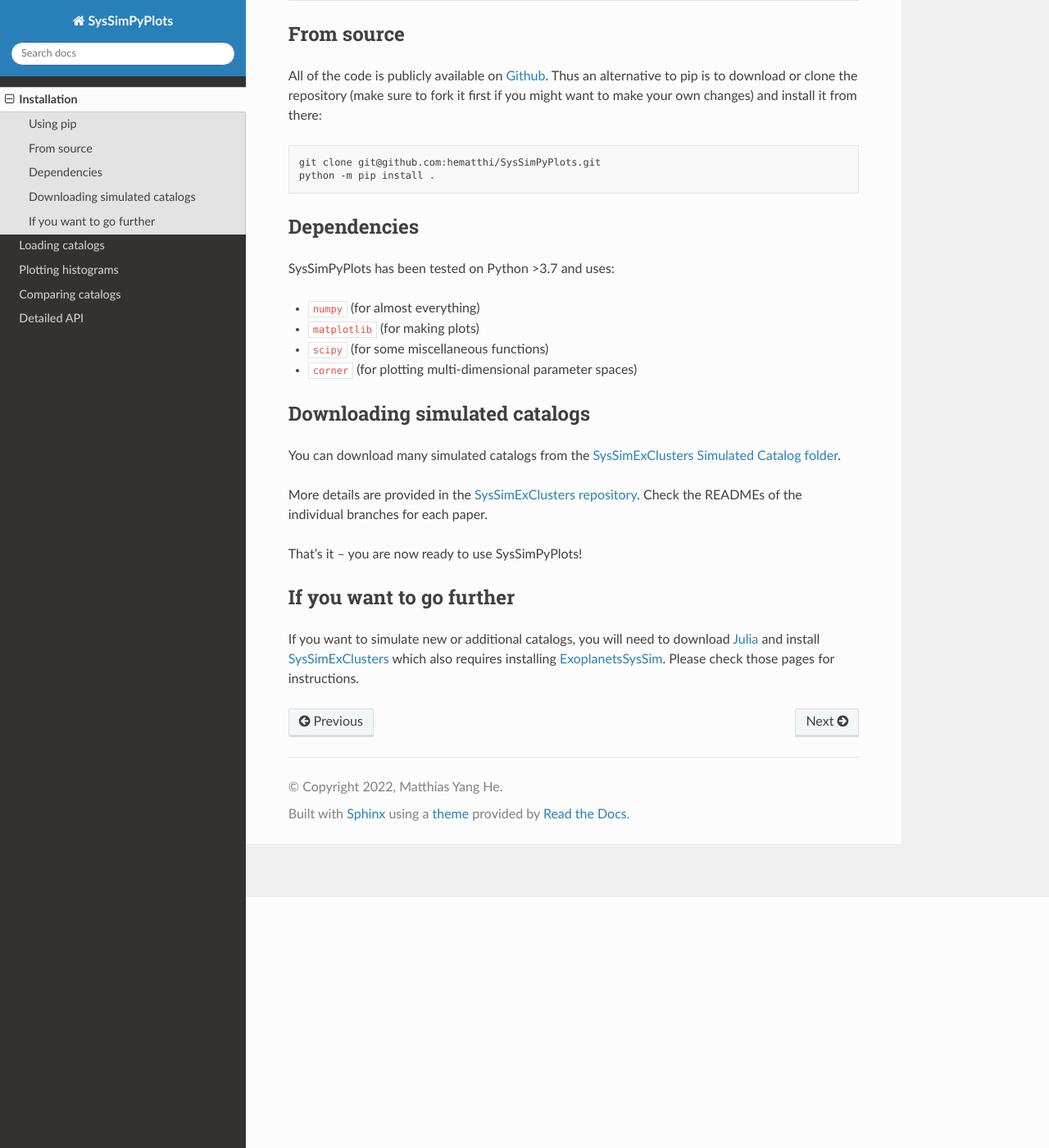
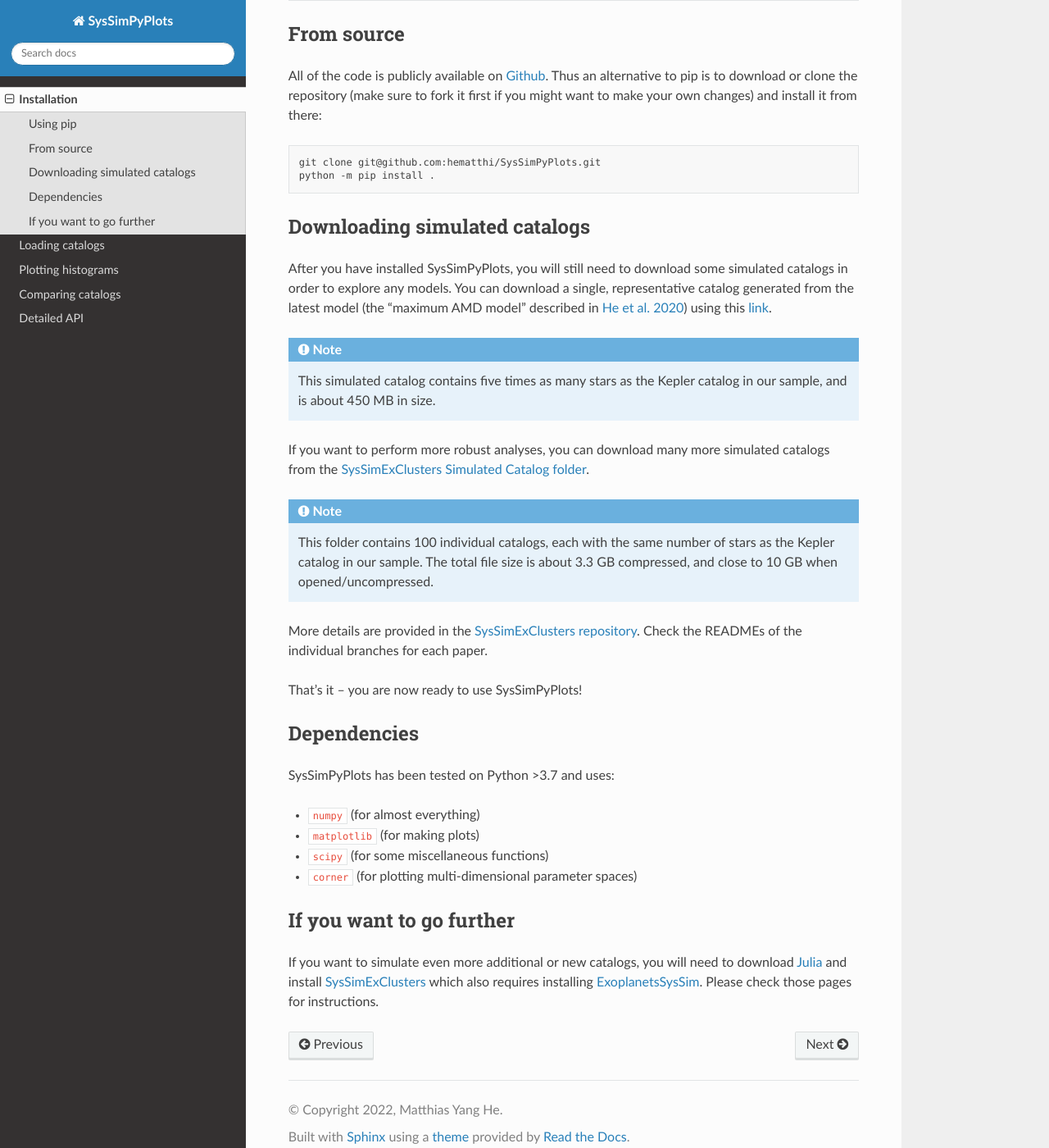
Before and after one commit to hematthi/SysSimPyPlots, a Sphinx documentation site: the page built from docs/source/installation.rst, in a window 1280 px wide and 1400 px high, scrolled down 306 px. Shown: the whole window at 82% size. Built offline with Sphinx 7.4.7 and the Read the Docs theme 2.0.0, drawn with Linux system fonts in a browser that asks for light colours.

Commit message:
Update install instructions with link to download a single simulated catalog

```diff
--- a/docs/source/index.rst
+++ b/docs/source/index.rst
@@ -13,7 +13,7 @@ Welcome to SysSimPyPlots's documentation!
 
 .. note::
 
-   The documentation for this project (this site!) is currently under development.
+   Some parts of the documentation for this project (this site!) are still under development! Feel free to `create an issue on Github <https://github.com/hematthi/SysSimPyPlots/issues>`_ if you find any problems.
 
 
 Contents
--- a/docs/source/installation.rst
+++ b/docs/source/installation.rst
@@ -23,6 +23,28 @@ All of the code is publicly available on `Github <https://github.com/hematthi/Sy
    python -m pip install .
 
 
+.. _downloading_catalogs:
+
+Downloading simulated catalogs
+------------------------------
+
+After you have installed SysSimPyPlots, you will still need to download some simulated catalogs in order to explore any models. You can download a single, representative catalog generated from the latest model (the "maximum AMD model" described in `He et al. 2020 <https://ui.adsabs.harvard.edu/abs/2020arXiv200714473H/abstract>`_) using this `link <https://drive.google.com/drive/folders/18-PMwzqDeCDQtXStAG4u_EWTOx-T4gML?usp=sharing>`_.
+
+.. note::
+
+   This simulated catalog contains five times as many stars as the Kepler catalog in our sample, and is about 450 MB in size.
+
+If you want to perform more robust analyses, you can download many more simulated catalogs from the `SysSimExClusters Simulated Catalog folder <https://pennstateoffice365-my.sharepoint.com/:f:/g/personal/myh7_psu_edu/Ei7QJqnmaCBGipPM4uMzrusBjw_hUwo0KfIDBe-0UTYyMw>`_.
+
+.. note::
+
+   This folder contains 100 individual catalogs, each with the same number of stars as the Kepler catalog in our sample. The total file size is about 3.3 GB compressed, and close to 10 GB when opened/uncompressed.
+
+More details are provided in the `SysSimExClusters repository <https://github.com/ExoJulia/SysSimExClusters>`_. Check the READMEs of the individual branches for each paper.
+
+That's it -- you are now ready to use SysSimPyPlots!
+
+
 Dependencies
 ------------
 
@@ -34,19 +56,7 @@ SysSimPyPlots has been tested on Python >3.7 and uses:
 - ``corner`` (for plotting multi-dimensional parameter spaces)
 
 
-.. _downloading_catalogs:
-
-Downloading simulated catalogs
-------------------------------
-
-You can download many simulated catalogs from the `SysSimExClusters Simulated Catalog folder <https://pennstateoffice365-my.sharepoint.com/:f:/g/personal/myh7_psu_edu/Ei7QJqnmaCBGipPM4uMzrusBjw_hUwo0KfIDBe-0UTYyMw>`_.
-
-More details are provided in the `SysSimExClusters repository <https://github.com/ExoJulia/SysSimExClusters>`_. Check the READMEs of the individual branches for each paper.
-
-That's it -- you are now ready to use SysSimPyPlots!
-
-
 If you want to go further
 -------------------------
 
-If you want to simulate new or additional catalogs, you will need to download `Julia <https://julialang.org/downloads/>`_ and install `SysSimExClusters <https://github.com/ExoJulia/SysSimExClusters>`_ which also requires installing `ExoplanetsSysSim <https://github.com/ExoJulia/SysSimExClusters>`_. Please check those pages for instructions.
+If you want to simulate even more additional or new catalogs, you will need to download `Julia <https://julialang.org/downloads/>`_ and install `SysSimExClusters <https://github.com/ExoJulia/SysSimExClusters>`_ which also requires installing `ExoplanetsSysSim <https://github.com/ExoJulia/SysSimExClusters>`_. Please check those pages for instructions.
```
